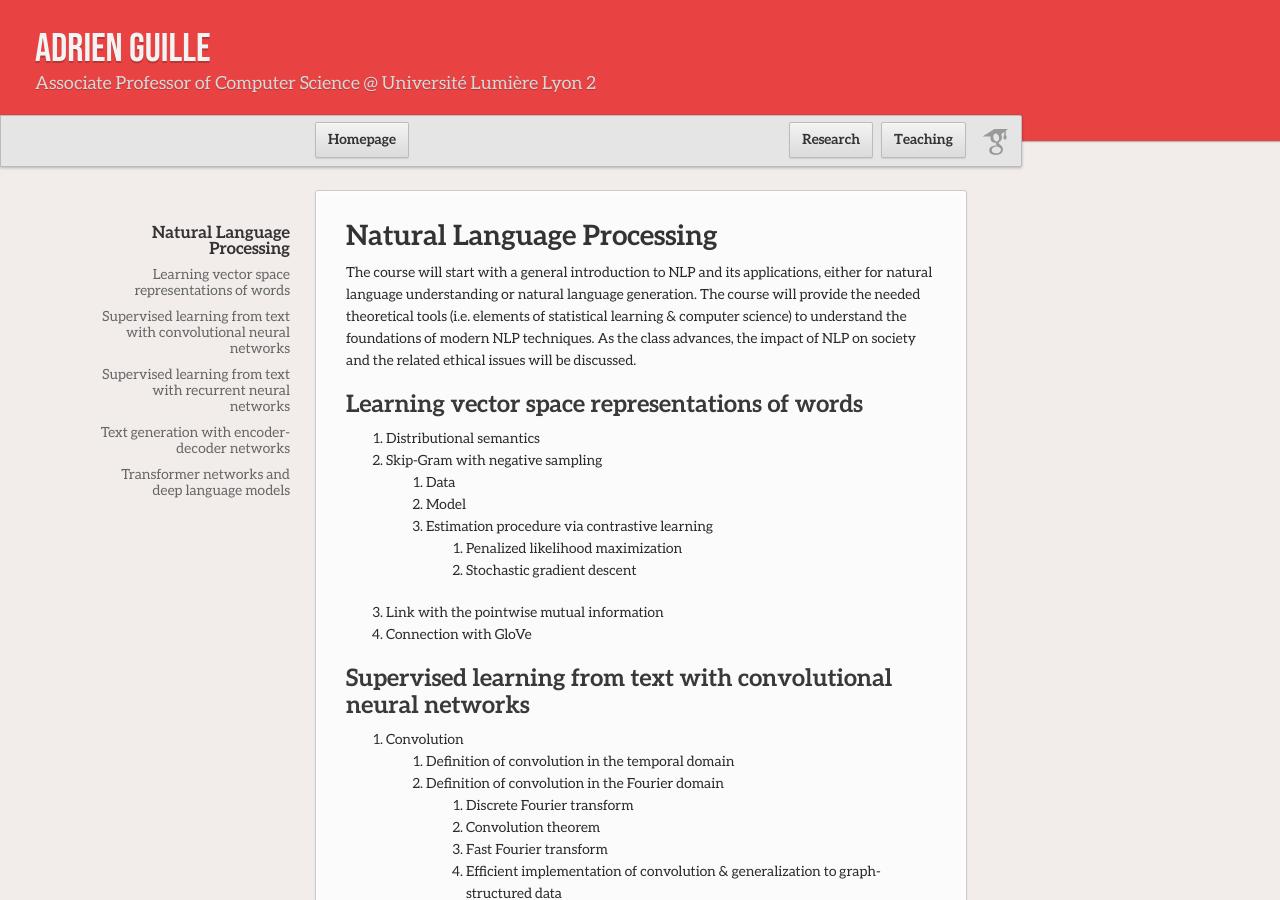
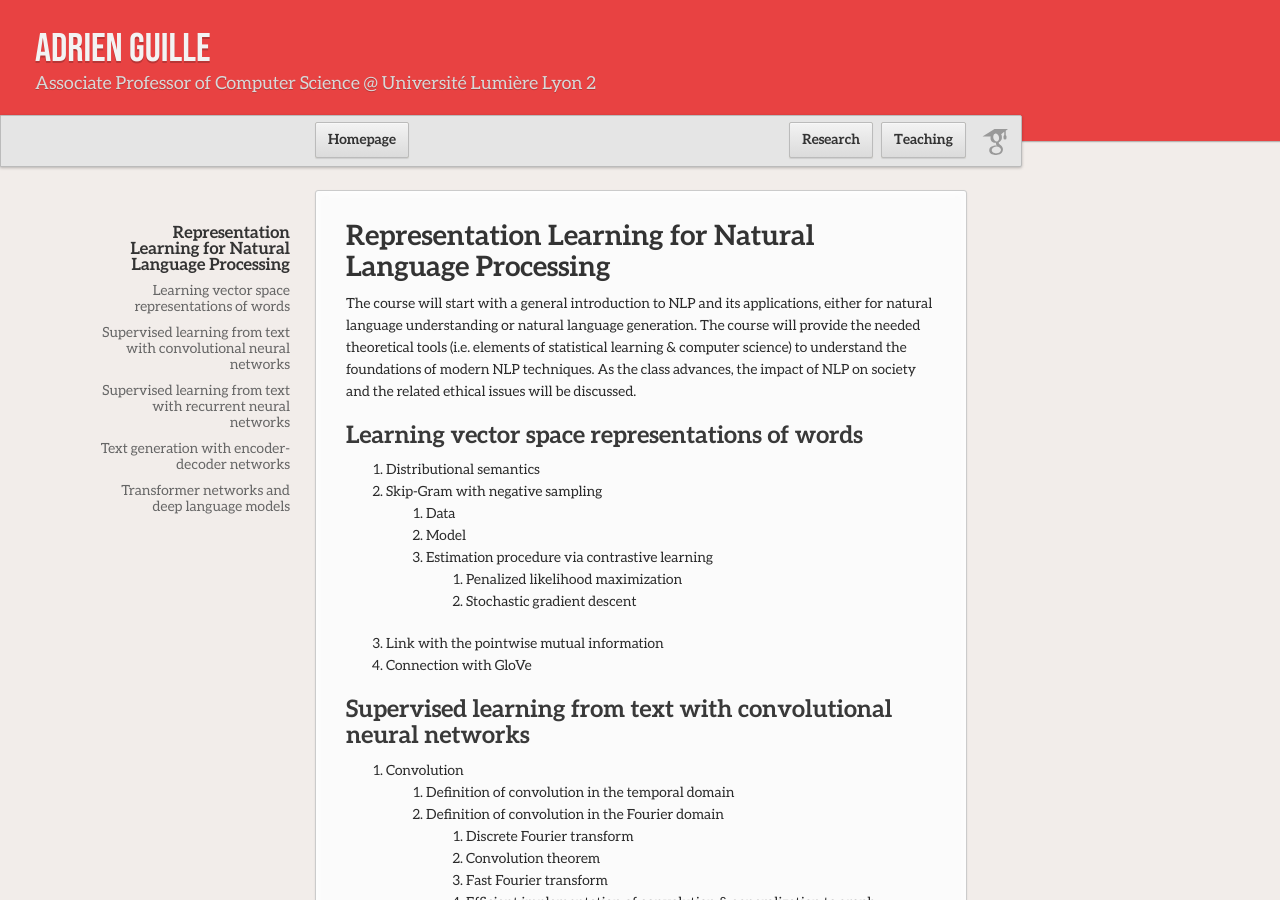
Before and after one commit to AdrienGuille/adrienguille.github.io, a Jekyll site: the page built from nlp_proposal.md, in a window 1280 px wide and 900 px high. Built offline with Jekyll 4.4.1, drawn with Linux system fonts in a browser that asks for light colours; our own code applies the rules of GitHub Pages for plain Markdown files.

Commit message:
Update nlp_proposal.md

```diff
--- a/nlp_proposal.md
+++ b/nlp_proposal.md
@@ -1,4 +1,4 @@
-# Natural Language Processing
+# Representation Learning for Natural Language Processing
 
 The course will start with a general introduction to NLP and its applications, either for natural language understanding or natural language generation. The course will provide the needed theoretical tools (i.e. elements of statistical learning & computer science) to understand the foundations of modern NLP techniques. As the class advances, the impact of NLP on society and the related ethical issues will be discussed.
 
```
